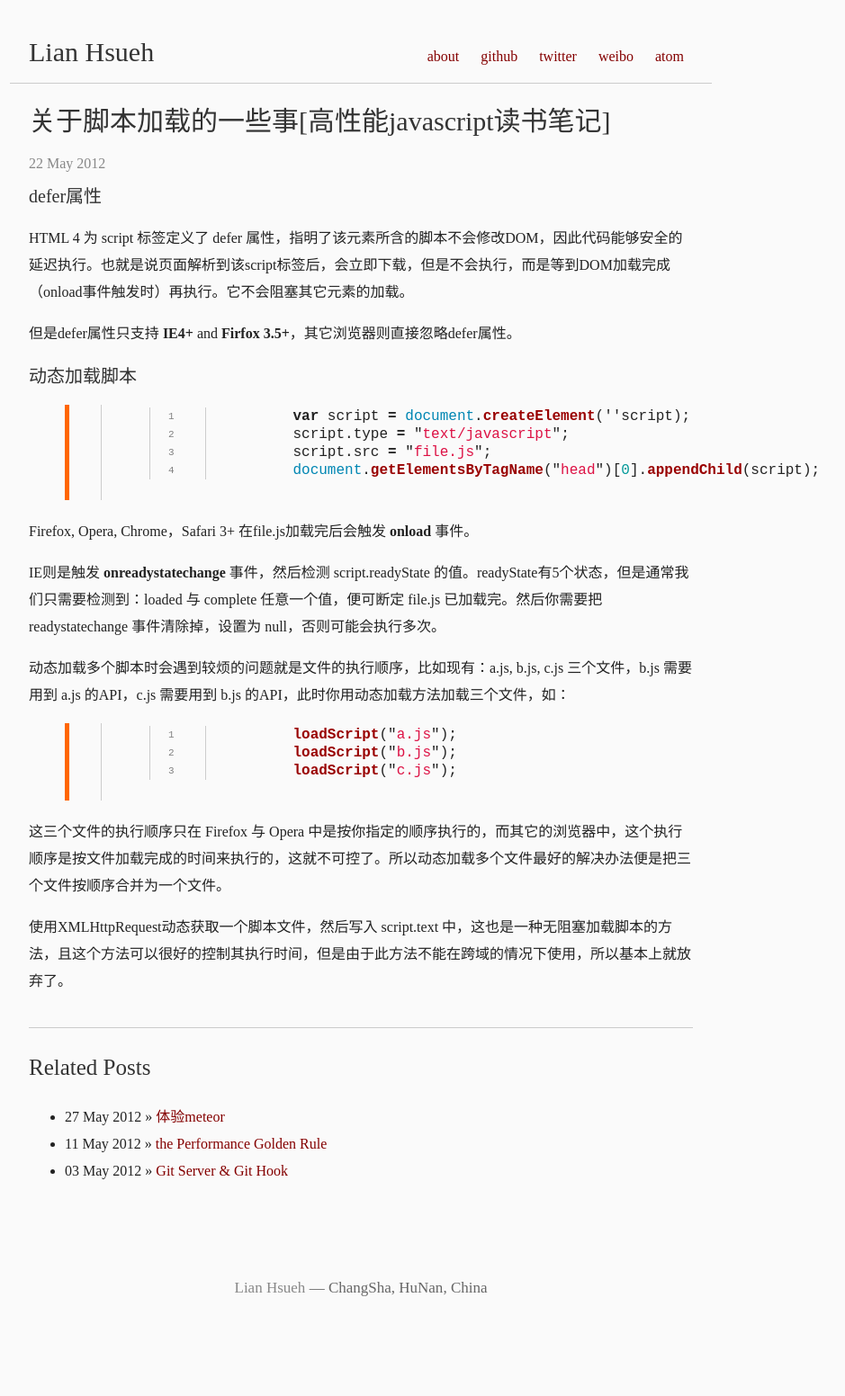
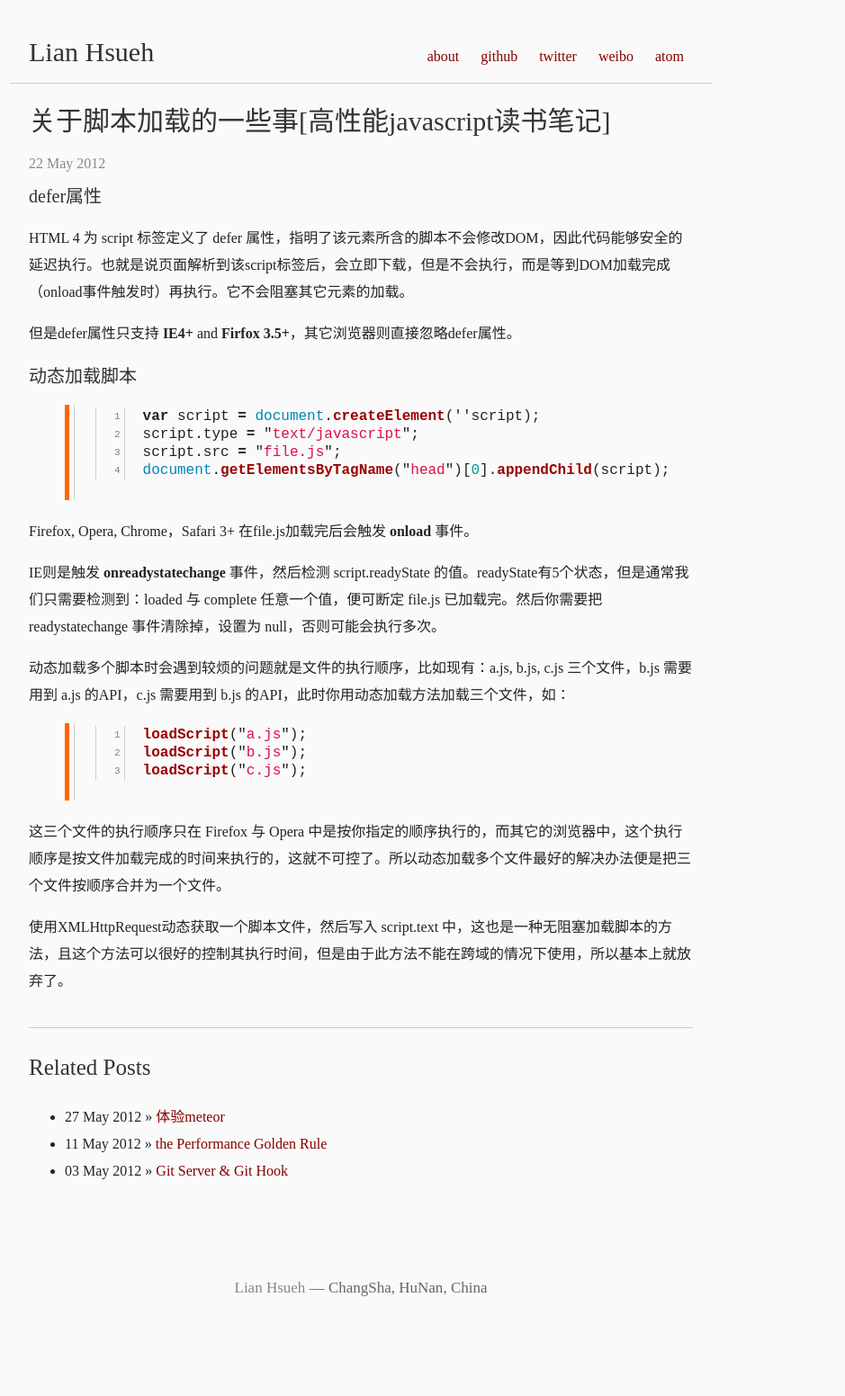
Before and after one commit to xydudu/xydudu.github.com, a Jekyll site: the page built from _posts/2012-05-22-script-load.md, in a window 1280 px wide. Shown: the whole page at 90% size, without its empty margins (239-1178 px from the left). Built offline with Jekyll 4.4.1, drawn with Linux system fonts in a browser that asks for light colours; Markdown is read by kramdown in place of the engine named in the settings; comment, search, counter and statistics services are not loaded.

Commit message:
new theme

```diff
--- a/css/style.css
+++ b/css/style.css
@@ -43,7 +43,7 @@ a:hover {
 
 pre, blockquote {
   border-left: 1px solid #ccc;
-  margin: 0 0 20px 30px;
+  margin: 0 0 20px 0px;
   padding-left: 20px;
 }
 
```
Also changed, not shown: _posts/2012-05-22-script-load.md (+11 -7 lines).
